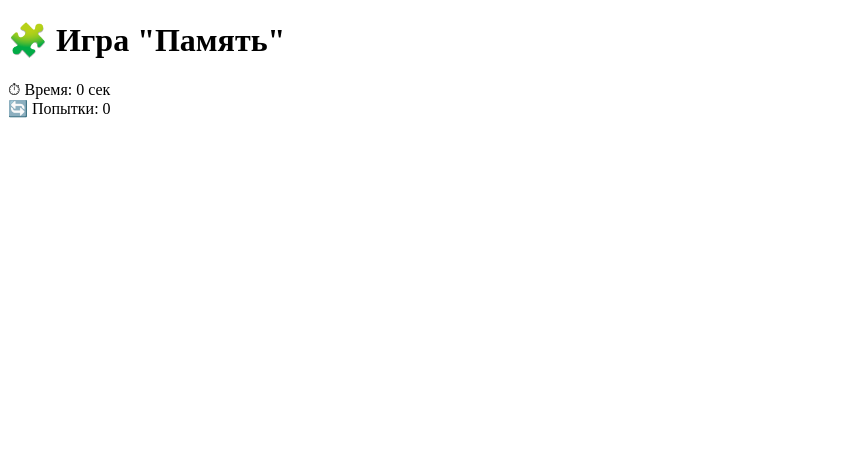
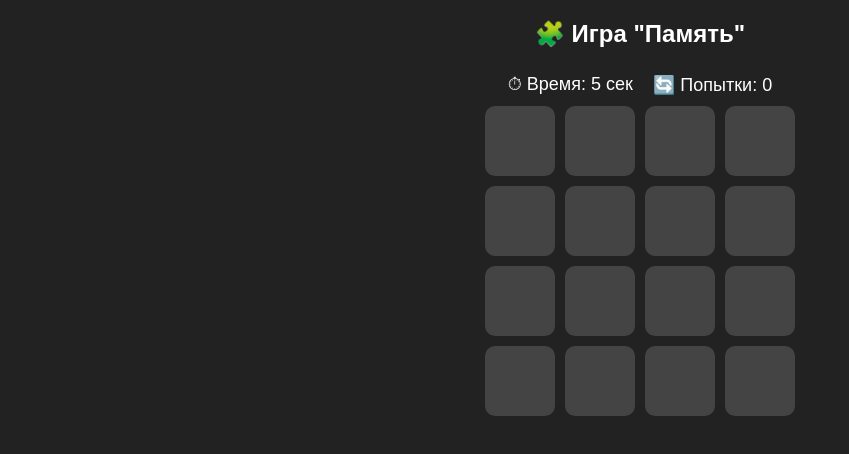
Before and after one commit to toxic-psychotoxic/memory-game, a plain HTML site: page index.html in a window 1280 px wide. Shown: the whole page, without its empty margins (0-849 px from the left). Drawn offline with Linux system fonts and the light colour scheme.

Commit message:
Update index.html

```diff
--- a/index.html
+++ b/index.html
@@ -3,74 +3,194 @@
 <head>
   <meta charset="UTF-8" />
   <meta name="viewport" content="width=device-width, initial-scale=1.0, user-scalable=no" />
-  <title>🧠 Memory Game — Telegram WebApp</title>
+  <title>🧠 Игра "Память" — Telegram WebApp</title>
   <script src="https://telegram.org/js/telegram-web-app.js"></script>
-  <link rel="stylesheet" href="style.css" />
+  <style>
+    body {
+      font-family: Arial, sans-serif;
+      background: #222;
+      color: #fff;
+      text-align: center;
+      margin: 0;
+      padding: 0;
+      display: flex;
+      flex-direction: column;
+      align-items: center;
+      justify-content: flex-start;
+    }
+    h1 { margin-top: 20px; font-size: 24px; }
+    .stats { display: flex; gap: 20px; margin: 10px 0; font-size: 18px; }
+    .board {
+      display: grid;
+      grid-template-columns: repeat(4, 70px);
+      grid-gap: 10px;
+      justify-content: center;
+    }
+    .card {
+      width: 70px;
+      height: 70px;
+      background: #444;
+      border-radius: 10px;
+      display: flex;
+      align-items: center;
+      justify-content: center;
+      font-size: 36px;
+      cursor: pointer;
+      transition: background 0.3s, transform 0.3s;
+      user-select: none;
+    }
+    .card.revealed { background: #fff; color: #000; transform: scale(1.05); }
+    .card.matched { background: #2ecc71; color: #fff; cursor: default; }
+    .message { margin-top: 20px; font-size: 22px; font-weight: bold; }
+  </style>
 </head>
 <body>
-  <div class="container">
   <h1>🧩 Игра "Память"</h1>
-
   <div class="stats">
     <div>⏱ Время: <span id="time">0</span> сек</div>
     <div>🔄 Попытки: <span id="moves">0</span></div>
   </div>
-
   <div id="game-board" class="board"></div>
   <div id="message" class="message"></div>
-  </div>
 
-  <!-- === Основной игровой скрипт === -->
-  <script defer src="script.js"></script>
+  <script>
+    // === Telegram WebApp инициализация ===
+    let tg = null;
+    try {
+      tg = window.Telegram?.WebApp || null;
+      if (tg) {
+        tg.ready();
+        tg.expand();
+        console.log("✅ Telegram WebApp инициализирован");
+      } else {
+        console.warn("⚠️ Telegram.WebApp не найден — запущено вне Telegram");
+      }
+    } catch (err) {
+      console.error("❌ Ошибка инициализации Telegram WebApp:", err);
+    }
 
-  <!-- === Telegram WebApp + отправка результата === -->
-  <script defer>
-    // Глобальные переменные, чтобы не дублировать tg и не ломать игру
-    window.resultSent = false;
+    // === Основная логика игры ===
+    const boardEl = document.getElementById("game-board");
+    const timeEl = document.getElementById("time");
+    const movesEl = document.getElementById("moves");
+    const messageEl = document.getElementById("message");
 
-    // Безопасная инициализация WebApp
-    function initTelegram() {
-      try {
-        const wa = window.Telegram?.WebApp;
-        if (wa) {
-          wa.ready();
-          wa.expand();
-          console.log("✅ Telegram WebApp готов");
-          window.tg = wa; // сохраняем в глобальную переменную
+    const symbols = ["🍎","🍊","🍇","🍓","🍉","🍋","🍒","🥝"];
+    let cards = [];
+    let firstCard = null;
+    let secondCard = null;
+    let moves = 0;
+    let matchedPairs = 0;
+    let time = 0;
+    let timer = null;
+    let resultSent = false;
+
+    function shuffle(array) {
+      for (let i = array.length - 1; i > 0; i--) {
+        const j = Math.floor(Math.random() * (i + 1));
+        [array[i], array[j]] = [array[j], array[i]];
+      }
+      return array;
+    }
+
+    function startGame() {
+      const doubled = [...symbols, ...symbols];
+      cards = shuffle(doubled);
+      boardEl.innerHTML = "";
+      cards.forEach((symbol, index) => {
+        const card = document.createElement("div");
+        card.className = "card";
+        card.dataset.index = index;
+        card.dataset.symbol = symbol;
+        card.addEventListener("click", onCardClick);
+        boardEl.appendChild(card);
+      });
+      moves = 0;
+      matchedPairs = 0;
+      time = 0;
+      movesEl.textContent = "0";
+      timeEl.textContent = "0";
+      messageEl.textContent = "";
+      clearInterval(timer);
+      timer = setInterval(() => {
+        time++;
+        timeEl.textContent = time;
+      }, 1000);
+    }
+
+    function onCardClick(e) {
+      const card = e.currentTarget;
+      if (card.classList.contains("revealed") || card.classList.contains("matched")) return;
+      if (firstCard && secondCard) return;
+
+      card.classList.add("revealed");
+      card.textContent = card.dataset.symbol;
+
+      if (!firstCard) {
+        firstCard = card;
       } else {
-          console.warn("⚠️ Telegram.WebApp не найден (возможно, запущено в браузере)");
-          window.tg = null;
-        }
-      } catch (e) {
-        console.error("❌ Ошибка инициализации WebApp:", e);
-        window.tg = null;
+        secondCard = card;
+        moves++;
+        movesEl.textContent = moves;
+        checkMatch();
       }
     }
 
-    // Отправка результата в Telegram
+    function checkMatch() {
+      if (!firstCard || !secondCard) return;
+
+      if (firstCard.dataset.symbol === secondCard.dataset.symbol) {
+        firstCard.classList.add("matched");
+        secondCard.classList.add("matched");
+        matchedPairs++;
+        if (matchedPairs === symbols.length) {
+          endGame();
+        }
+        resetSelection();
+      } else {
+        setTimeout(() => {
+          firstCard.classList.remove("revealed");
+          secondCard.classList.remove("revealed");
+          firstCard.textContent = "";
+          secondCard.textContent = "";
+          resetSelection();
+        }, 700);
+      }
+    }
+
+    function resetSelection() {
+      firstCard = null;
+      secondCard = null;
+    }
+
+    function endGame() {
+      clearInterval(timer);
+      messageEl.textContent = `🎉 Победа! Время: ${time} сек.`;
+      sendWinResultOnce(time);
+    }
+
+    // === Отправка результата в Telegram ===
     function sendWinResultOnce(time) {
-      if (window.resultSent) return;
-      window.resultSent = true;
+      if (resultSent) return;
+      resultSent = true;
 
       const payload = { action: "memory_score", time };
 
-      if (!window.tg) {
+      if (!tg) {
         console.warn("⚠️ Telegram.WebApp не активен, результат не отправлен:", payload);
         return;
       }
 
       try {
         console.log("📤 Отправляем результат:", payload);
-        window.tg.sendData(JSON.stringify(payload));
+        tg.sendData(JSON.stringify(payload));
 
-        // Telegram в контейнерах часто теряет sendData при мгновенном закрытии —
-        // поэтому ждём 2.5 сек перед закрытием
         setTimeout(() => {
           try {
-            window.tg.close();
+            tg.close();
             console.log("🚪 WebApp закрыт после отправки");
           } catch (err) {
-            console.error("⚠️ Ошибка закрытия WebApp:", err);
+            console.error("⚠️ Ошибка при закрытии WebApp:", err);
           }
         }, 2500);
       } catch (err) {
@@ -78,13 +198,8 @@
       }
     }
 
-    // Глобальный колбэк — вызывается из script.js при победе
-    window.onMemoryWin = function (time) {
-      sendWinResultOnce(time);
-    };
-
-    // Запуск инициализации
-    initTelegram();
+    // === Запуск игры ===
+    startGame();
   </script>
 </body>
 </html>
```
Lines whose indentation alone changed are shown as unchanged.
